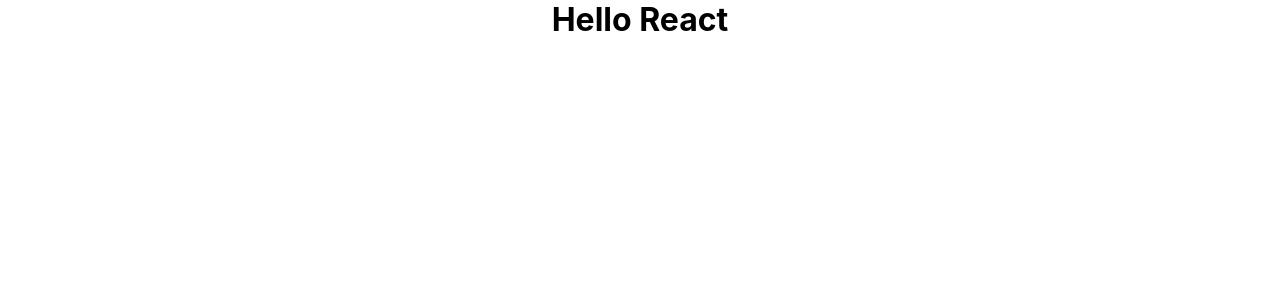
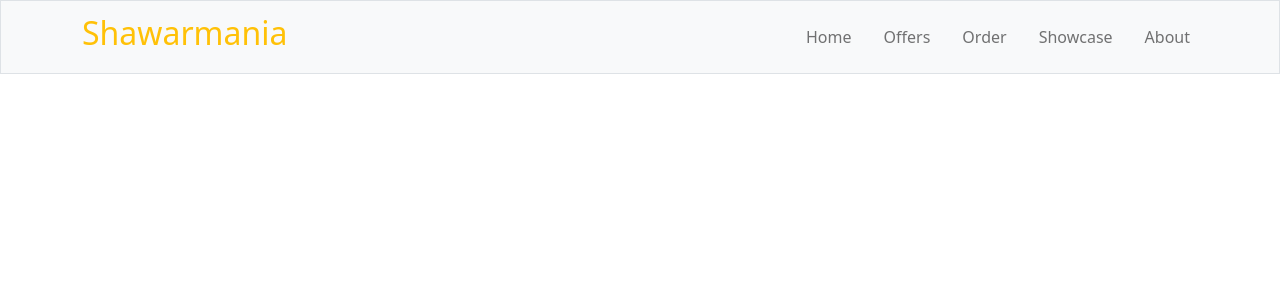
Before and after one commit to Officialibn1/Shawarmania, a React (Create React App) app: page / in a window 1280 px wide. Shown: the top 300 px of the page. Built offline with nearby package versions, Linux system fonts and the light colour scheme.

Commit message:
Completed the Nav Component and imported the Bootstrap CND Javascript link

```diff
--- a/public/index.html
+++ b/public/index.html
@@ -29,15 +29,8 @@
   <body>
     <noscript>You need to enable JavaScript to run this app.</noscript>
     <div id="root"></div>
-    <!--
-      This HTML file is a template.
-      If you open it directly in the browser, you will see an empty page.
 
-      You can add webfonts, meta tags, or analytics to this file.
-      The build step will place the bundled scripts into the <body> tag.
-
-      To begin the development, run `npm start` or `yarn start`.
-      To create a production bundle, use `npm run build` or `yarn build`.
-    -->
+    <!-- Bootstrap Java script CDN Link  -->
+    <script src="https://cdn.jsdelivr.net/npm/bootstrap@5.1.3/dist/js/bootstrap.bundle.min.js" integrity="sha384-ka7Sk0Gln4gmtz2MlQnikT1wXgYsOg+OMhuP+IlRH9sENBO0LRn5q+8nbTov4+1p" crossorigin="anonymous"></script>
   </body>
 </html>
--- a/src/App.js
+++ b/src/App.js
@@ -1,11 +1,14 @@
+import 'bootstrap/dist/css/bootstrap.min.css';
+import Nav from './Components/Nav';
 
 function App() {
   return (
-      <div className="Div">
-        <h1>Hello React</h1>
+      <div>
+        <Nav />
       </div>
   );
 }
 
 
+
 export default App;
--- /dev/null
+++ b/src/Components/Nav.jsx
@@ -0,0 +1,36 @@
+import React from 'react';
+import { Link } from "react-router-dom";
+
+const Nav = () => {
+    return (
+        <nav className='navbar navbar-expand-lg navbar-light bg-light border border-bottom border-alert fixed-top'>
+            <div className="container">
+                {/* Brand Logo */}
+                <Link to='#' className='navbar-brand'>
+                    <h2 className="fw-light text-warning">
+                        Shawarmania
+                    </h2>
+                </Link>
+
+                {/* Toggle Icon */}
+                <button className="navbar-toggler" type='button' data-bs-toggle='collapse' data-bs-target='#navMenu'>
+                    <span className="navbar-toggler-icon"></span>
+                </button>
+
+                {/* Navbar Links */}
+                <div id='navMenu' className="collapse navbar-collapse">
+                    <ul className="navbar-nav ms-auto">
+                        <li className="nav-item active"><Link className='nav-link' to="/">Home</Link></li>
+                        <li className="nav-item"><Link className='nav-link' to="/offers">Offers</Link></li>
+                        <li className="nav-item"><Link className='nav-link' to="/order">Order</Link></li>
+                        <li className="nav-item"><Link className='nav-link' to="/showcase">Showcase</Link></li>
+                        <li className="nav-item"><Link className='nav-link' to="/about">About</Link></li>
+                    </ul>
+                </div>
+            </div>
+        </nav>
+
+    );
+}
+
+export default Nav;
```
